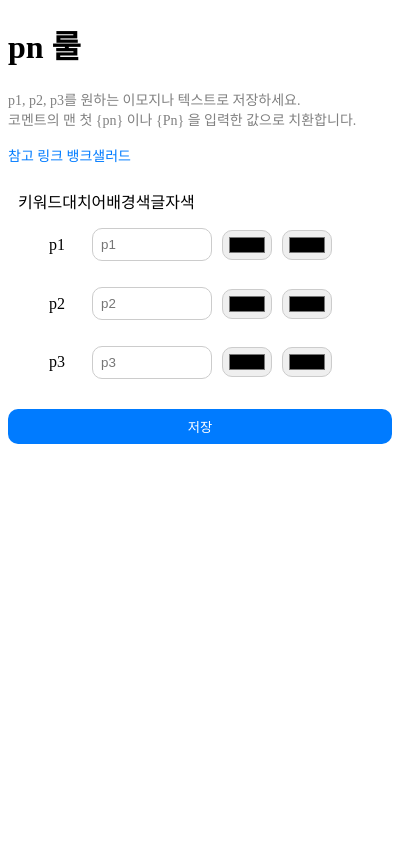
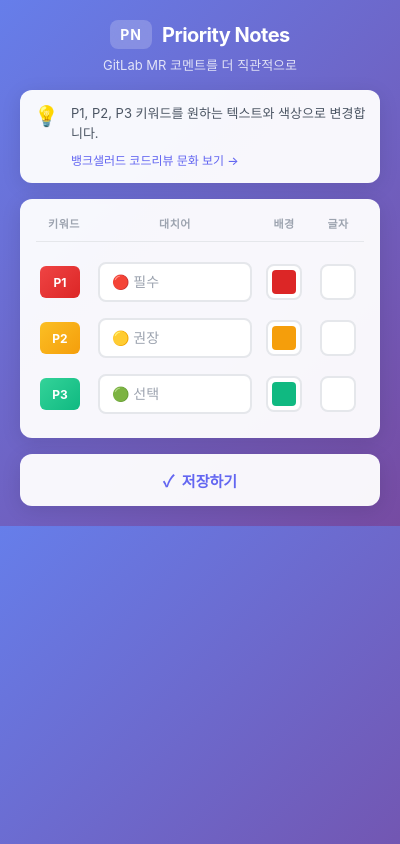
Before and after one commit to jinbekim/gitlab-pn, a browser extension: page src/features/popup/index.html in a window 400 px wide. Drawn offline with Linux system fonts and the light colour scheme; files whose address does not match are found by name.

Commit message:
feat(popup): redesign popup UI with modern styling

```diff
--- a/src/features/popup/index.css
+++ b/src/features/popup/index.css
@@ -1,64 +1,243 @@
-form {
-  width: 320px;
+* {
+  margin: 0;
+  padding: 0;
+  box-sizing: border-box;
+}
+
+body {
+  font-family: -apple-system, BlinkMacSystemFont, 'Segoe UI', Roboto, 'Helvetica Neue', Arial, sans-serif;
+  background: linear-gradient(135deg, #667eea 0%, #764ba2 100%);
+  min-width: 360px;
+}
+
+.container {
+  padding: 20px;
+}
+
+/* Header */
+.header {
+  text-align: center;
+  margin-bottom: 16px;
+}
+
+.logo {
   display: flex;
-  flex-direction: column;
+  align-items: center;
   justify-content: center;
   gap: 10px;
-  padding: 10px;
+  margin-bottom: 6px;
 }
 
-form > fieldset {
+.logo-icon {
+  background: rgba(255, 255, 255, 0.2);
+  backdrop-filter: blur(10px);
+  padding: 6px 10px;
+  border-radius: 8px;
+  font-weight: 700;
+  font-size: 14px;
+  color: #fff;
+  letter-spacing: 1px;
+}
+
+.header h1 {
+  font-size: 20px;
+  font-weight: 700;
+  color: #fff;
+  letter-spacing: -0.5px;
+}
+
+.subtitle {
+  font-size: 13px;
+  color: rgba(255, 255, 255, 0.8);
+}
+
+/* Info Card */
+.info-card {
+  background: rgba(255, 255, 255, 0.95);
+  border-radius: 12px;
+  padding: 14px;
+  display: flex;
+  gap: 12px;
+  align-items: flex-start;
+  margin-bottom: 16px;
+  box-shadow: 0 4px 20px rgba(0, 0, 0, 0.1);
+}
+
+.info-icon {
+  font-size: 20px;
+  flex-shrink: 0;
+}
+
+.info-content p {
+  font-size: 13px;
+  color: #4b5563;
+  line-height: 1.5;
+  margin-bottom: 6px;
+}
+
+.info-link {
+  font-size: 12px;
+  color: #6366f1;
+  text-decoration: none;
+  font-weight: 500;
+  transition: color 0.2s;
+}
+
+.info-link:hover {
+  color: #4f46e5;
+}
+
+/* Form */
+form {
+  background: rgba(255, 255, 255, 0.95);
+  border-radius: 12px;
+  padding: 16px;
+  box-shadow: 0 4px 20px rgba(0, 0, 0, 0.1);
+}
+
+.form-header {
   display: grid;
-  grid-template-columns: 50px 120px 50px 50px;
+  grid-template-columns: 48px 1fr 44px 44px;
+  gap: 10px;
+  padding: 0 4px 10px 4px;
+  border-bottom: 1px solid #e5e7eb;
+  margin-bottom: 12px;
+}
+
+.col-label {
+  font-size: 11px;
+  font-weight: 600;
+  color: #9ca3af;
+  text-transform: uppercase;
+  letter-spacing: 0.5px;
+  text-align: center;
+}
+
+/* Rule Items */
+.rule-item {
+  display: grid;
+  grid-template-columns: 48px 1fr 44px 44px;
   gap: 10px;
   align-items: center;
+  padding: 8px 4px;
   border: none;
-
-  > label {
-    font-size: 1rem;
-    font-weight: 500;
-    text-align: center;
-  }
-
-  > input[type="text"] {
-    padding: 8px;
-    border: 1px solid #ccc;
-    border-radius: 10px;
-  }
-  > span {
-    font-size: 14px;
-    font-weight: 500;
-    color: gray;
-    text-align: center;
-  }
+  border-radius: 8px;
+  transition: background-color 0.2s;
 }
 
-button[form="form"] {
-  width: 100%;
-  padding: 8px;
-  border: none;
-  border-radius: 10px;
-  background-color: #007bff;
-  color: white;
-  cursor: pointer;
-  margin-top: 10px;
+.rule-item:hover {
+  background-color: #f9fafb;
 }
 
-p {
-  font-size: 14px;
-  font-weight: 500;
-  color: gray;
+.rule-badge {
+  display: flex;
+  align-items: center;
+  justify-content: center;
+  width: 40px;
+  height: 32px;
+  border-radius: 6px;
+  font-size: 12px;
+  font-weight: 700;
+  color: #fff;
+  cursor: default;
 }
 
-a {
-  color: #007bff;
-  text-decoration: none;
+.rule-badge--p1 {
+  background: linear-gradient(135deg, #ef4444, #dc2626);
 }
 
-input[type="color"] {
+.rule-badge--p2 {
+  background: linear-gradient(135deg, #fbbf24, #f59e0b);
+}
+
+.rule-badge--p3 {
+  background: linear-gradient(135deg, #34d399, #10b981);
+}
+
+.rule-item input[type="text"] {
   width: 100%;
-  padding: 2px 4px;
-  height: 30px;
-  border: 1px solid #ccc;
-  border-radius: 10px;
+  padding: 10px 12px;
+  border: 2px solid #e5e7eb;
+  border-radius: 8px;
+  font-size: 14px;
+  color: #1f2937;
+  transition: all 0.2s;
+  background: #fff;
 }
+
+.rule-item input[type="text"]:focus {
+  outline: none;
+  border-color: #6366f1;
+  box-shadow: 0 0 0 3px rgba(99, 102, 241, 0.1);
+}
+
+.rule-item input[type="text"]::placeholder {
+  color: #9ca3af;
+}
+
+/* Color Picker */
+.color-picker {
+  position: relative;
+  width: 36px;
+  height: 36px;
+  margin: 0 auto;
+}
+
+.color-picker input[type="color"] {
+  width: 100%;
+  height: 100%;
+  border: 2px solid #e5e7eb;
+  border-radius: 8px;
+  cursor: pointer;
+  padding: 2px;
+  transition: all 0.2s;
+  background: #fff;
+}
+
+.color-picker input[type="color"]:hover {
+  border-color: #6366f1;
+  transform: scale(1.05);
+}
+
+.color-picker input[type="color"]::-webkit-color-swatch-wrapper {
+  padding: 2px;
+}
+
+.color-picker input[type="color"]::-webkit-color-swatch {
+  border: none;
+  border-radius: 4px;
+}
+
+/* Submit Button */
+.submit-btn {
+  width: 100%;
+  padding: 14px 20px;
+  margin-top: 16px;
+  border: none;
+  border-radius: 12px;
+  background: rgba(255, 255, 255, 0.95);
+  color: #6366f1;
+  font-size: 15px;
+  font-weight: 600;
+  cursor: pointer;
+  display: flex;
+  align-items: center;
+  justify-content: center;
+  gap: 8px;
+  transition: all 0.2s;
+  box-shadow: 0 4px 20px rgba(0, 0, 0, 0.1);
+}
+
+.submit-btn:hover {
+  background: #fff;
+  transform: translateY(-2px);
+  box-shadow: 0 6px 24px rgba(0, 0, 0, 0.15);
+}
+
+.submit-btn:active {
+  transform: translateY(0);
+}
+
+.btn-icon {
+  font-size: 16px;
+}
--- a/src/features/popup/index.html
+++ b/src/features/popup/index.html
@@ -1,5 +1,5 @@
 <!DOCTYPE html>
-<html lang="en">
+<html lang="ko">
   <head>
     <meta charset="UTF-8" />
     <meta name="viewport" content="width=device-width, initial-scale=1.0" />
@@ -8,43 +8,71 @@
     <title>gitlab-pn</title>
   </head>
   <body>
-    <h1>pn 룰</h1>
-    <p>
-      p1, p2, p3를 원하는 이모지나 텍스트로 저장하세요.
-      <br />
-      코멘트의 맨 첫 {pn} 이나 {Pn} 을 입력한 값으로 치환합니다.
-      <br />
-      <br />
-      <a href="https://blog.banksalad.com/tech/banksalad-code-review-culture/" target="_blank">
-        참고 링크 뱅크샐러드
+    <div class="container">
+      <header class="header">
+        <div class="logo">
+          <span class="logo-icon">PN</span>
+          <h1>Priority Notes</h1>
+        </div>
+        <p class="subtitle">GitLab MR 코멘트를 더 직관적으로</p>
+      </header>
+
+      <section class="info-card">
+        <div class="info-icon">💡</div>
+        <div class="info-content">
+          <p>P1, P2, P3 키워드를 원하는 텍스트와 색상으로 변경합니다.</p>
+          <a href="https://blog.banksalad.com/tech/banksalad-code-review-culture/" target="_blank" class="info-link">
+            뱅크샐러드 코드리뷰 문화 보기 →
           </a>
-    </p>
+        </div>
+      </section>
 
       <form id="form">
-      <div><span>키워드</span><span>대치어</span><span>배경색</span><span>글자색</span></div>
+        <div class="form-header">
+          <span class="col-label">키워드</span>
+          <span class="col-label">대치어</span>
+          <span class="col-label">배경</span>
+          <span class="col-label">글자</span>
+        </div>
 
-      <fieldset>
-        <label for="p1">p1</label>
-        <input type="text" id="p1" name="p1" autocomplete="off" placeholder="p1" maxlength="10" />
-        <input name="p1-bg-color" type="color" />
-        <input name="p1-text-color" type="color" />
+        <fieldset class="rule-item">
+          <label for="p1" class="rule-badge rule-badge--p1">P1</label>
+          <input type="text" id="p1" name="p1" autocomplete="off" placeholder="🔴 필수" maxlength="10" />
+          <div class="color-picker">
+            <input name="p1-bg-color" type="color" value="#dc2626" />
+          </div>
+          <div class="color-picker">
+            <input name="p1-text-color" type="color" value="#ffffff" />
+          </div>
         </fieldset>
 
-      <fieldset>
-        <label for="p2">p2</label>
-        <input type="text" id="p2" name="p2" autocomplete="off" placeholder="p2" maxlength="10" />
-        <input name="p2-bg-color" type="color" />
-        <input name="p2-text-color" type="color" />
+        <fieldset class="rule-item">
+          <label for="p2" class="rule-badge rule-badge--p2">P2</label>
+          <input type="text" id="p2" name="p2" autocomplete="off" placeholder="🟡 권장" maxlength="10" />
+          <div class="color-picker">
+            <input name="p2-bg-color" type="color" value="#f59e0b" />
+          </div>
+          <div class="color-picker">
+            <input name="p2-text-color" type="color" value="#ffffff" />
+          </div>
         </fieldset>
 
-      <fieldset>
-        <label for="p3">p3</label>
-        <input type="text" id="p3" name="p3" autocomplete="off" placeholder="p3" maxlength="10" />
-        <input name="p3-bg-color" type="color" />
-        <input name="p3-text-color" type="color" />
+        <fieldset class="rule-item">
+          <label for="p3" class="rule-badge rule-badge--p3">P3</label>
+          <input type="text" id="p3" name="p3" autocomplete="off" placeholder="🟢 선택" maxlength="10" />
+          <div class="color-picker">
+            <input name="p3-bg-color" type="color" value="#10b981" />
+          </div>
+          <div class="color-picker">
+            <input name="p3-text-color" type="color" value="#ffffff" />
+          </div>
         </fieldset>
       </form>
 
-    <button type="submit" form="form">저장</button>
+      <button type="submit" form="form" class="submit-btn">
+        <span class="btn-icon">✓</span>
+        저장하기
+      </button>
+    </div>
   </body>
 </html>
```
Lines whose indentation alone changed are shown as unchanged.
